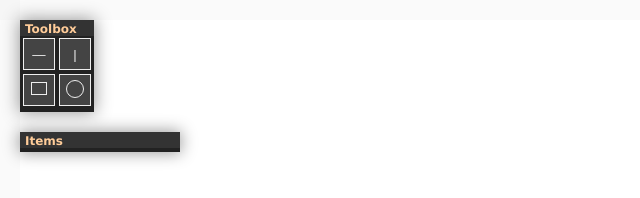
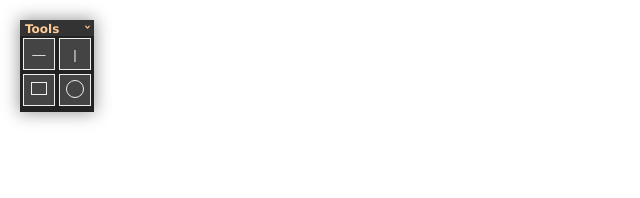
Before and after one commit to softberry/wire-framer-ext, a website: page preview/index.html in a window 1280 px wide. Shown: the whole page, without its empty margins (0-640 px from the left). Drawn offline with nearby package versions, Linux system fonts and the light colour scheme; files that its build step writes are made by us from their sources.

Commit message:
Itemsbox initially hidden shown on ad new item to layers list hidden again when no remaining layers

```diff
--- a/gulpfile.js
+++ b/gulpfile.js
@@ -29,4 +29,4 @@ gulp.task('watch', function () {
     gulp.watch('src/*.js', ['js']);
     gulp.watch('src/*.scss', ['css']);
 });
-gulp.task('default', ['watch']);
+gulp.task('default', ['watch','css','js']);
--- a/src/main.js
+++ b/src/main.js
@@ -1,15 +1,6 @@
 /**
  * Created by es on 28.12.2015.
  */
-/**
- * 1- prepare tools :
- *  -- layer
- *      -- ruler
- *      -- square
- *      -- circle
- *  2-
- *  */
-
 ;
 (function ($) {
 
@@ -127,29 +118,31 @@
         elements.workspace = $('<div/>').attr('id', 'chrome-ruler');
         $('body').append(elements.workspace);
         self._prepareToolBox();
-        self._horizontalRuler();
-        self._verticalRuler();
         self._addTools();
         self._prepareLayersBox();
         self._preparePropsBox();
         actions.draggable.call(elements.toolbox);
         actions.draggable.call(elements.layersBox);
         actions.draggable.call(elements.propsbox);
+
+        elements.layersBox.hide();
+        $('.toggle').on('click', function () {
+            $(this).parent().next().toggle();
+            $(this).hasClass('collapsed')?$(this).removeClass('collapsed'):$(this).addClass('collapsed');
+        });
     };
     RULER._prepareToolBox = function () {
         elements.toolbox = $('<div/>')
             .addClass('toolbox');
         var header = $('<h1/>')
             .addClass('header')
-            .html('Toolbox');
+            .html('<span>Tools</span><div class="toggle">&lsaquo;</div>');
         elements.tools = $('<div/>')
             .addClass('tools');
         elements.toolbox.append(header);
         elements.toolbox.append(elements.tools);
         elements.workspace.append(elements.toolbox);
-        header.on('click', function () {
-            $(this).next().toggle();
-        });
+
     };
     RULER._toolHorizontalLine = function () {
         var self = this,
@@ -216,32 +209,6 @@
                 title: 'Draw a Circle'
             });
     };
-    RULER._horizontalRuler = function () {
-        elements.hRuler = $('<div/>')
-            .css({
-                width: '100%',
-                height: 20,
-                position: 'absolute',
-                left: 0,
-                top: 0,
-                opacity: '.1',
-                backgroundColor: '#ccc'
-            });
-        elements.workspace.append(elements.hRuler);
-    };
-    RULER._verticalRuler = function () {
-        elements.vRuler = $('<div/>')
-            .css({
-                width: 20,
-                height: '100%',
-                position: 'absolute',
-                left: 0,
-                top: 0,
-                opacity: '.1',
-                backgroundColor: '#ccc'
-            });
-        elements.workspace.append(elements.vRuler);
-    };
     RULER._addTools = function () {
         var self = this;
         elements.tools.append(self._toolHorizontalLine());
@@ -254,14 +221,12 @@
             .addClass('layers');
         var header = $('<h1/>')
             .addClass('header')
-            .html('Items');
+            .html('<span>Items</span><div class="toggle">&lsaquo;</div>');;
         elements.layers = $('<div/>');
         elements.layersBox.append(header);
         elements.layersBox.append(elements.layers);
         elements.workspace.append(elements.layersBox);
-        header.on('click', function () {
-            $(this).next().toggle();
-        });
+
         elements.layersBox.css({
             top: elements.toolbox.position().top + elements.toolbox.height() + 20
         });
@@ -287,6 +252,8 @@
                     targetID = '#' + parent.attr('data-target');
                 parent.remove();
                 $(targetID).remove();
+                elements.propsbox.hide();
+                if(elements.layers.find('ul').length == 0) elements.layersBox.hide();
             },
             hideItem = function () {
                 var parent = $(this).parent('ul'),
@@ -309,13 +276,14 @@
         ul.append(label);
         ul.append(remove);
         elements.layers.append(ul);
+        elements.layersBox.show();
     };
     RULER._preparePropsBox = function () {
         elements.propsbox = $('<div/>')
             .addClass('props');
         var header = $('<h1/>')
                 .addClass('header')
-                .html('Properties'),
+            .html('<span>Properties</span><div class="toggle">&lsaquo;</div>'),
             table = $('<div/>').html('<table border="0">' +
             '<tr><td colspan="3"></td></tr>' +
             '<tr><td>Left:</td><td><input type="text" name="xpos"/></td><td>px</td></tr>' +
@@ -330,9 +298,7 @@
         elements.propsTable.ypos = $('.props input[name=ypos]');
         elements.propsTable.width = $('.props input[name=width]');
         elements.propsTable.height = $('.props input[name=height]');
-        header.on('click', function () {
-            $(this).next().toggle();
-        });
+
         elements.propsbox.hide();
 
     };
--- a/src/ruler.scss
+++ b/src/ruler.scss
@@ -18,7 +18,6 @@ $toolButtonBG: #444444;
     user-select: none;
     padding-bottom: 4px;
     .header {
-      display: block;
       font-size: 1em;
       font-weight: bold;
       left: 0;
@@ -30,7 +29,24 @@ $toolButtonBG: #444444;
       color: $headerColor;
       padding: 2px 0 0 5px;
       cursor: pointer;
-
+      display: block;
+    }
+    .toggle {
+      display: inline-block;
+      width: 10px;
+      height: 10px;
+      color: $headerColor;
+      position: absolute;
+      right: 2px;
+      top: 2px;
+      line-height: 10px;
+      text-align: center;
+      cursor: pointer;
+      transform: rotate(-90deg);
+      transition: all 300ms;
+    }
+    .toggle.collapsed {
+      transform: rotate(0deg);
     }
   }
   .tools {
@@ -79,8 +95,8 @@ $toolButtonBG: #444444;
     height: 1px;
     border: none;
     cursor: row-resize;
-    .label{
-      margin-left:0;
+    .label {
+      margin-left: 0;
       margin-top: -.7em;
 
     }
@@ -93,8 +109,8 @@ $toolButtonBG: #444444;
     width: 1px;
     border: none;
     cursor: col-resize;
-    .label{
-      margin-left:-1em;
+    .label {
+      margin-left: -1em;
       margin-top: 1em;
     }
   }
@@ -107,7 +123,7 @@ $toolButtonBG: #444444;
     height: 100px;
     cursor: move;
     border: 1px solid;
-    .label{
+    .label {
       margin-top: -1.4em;
     }
   }
```
